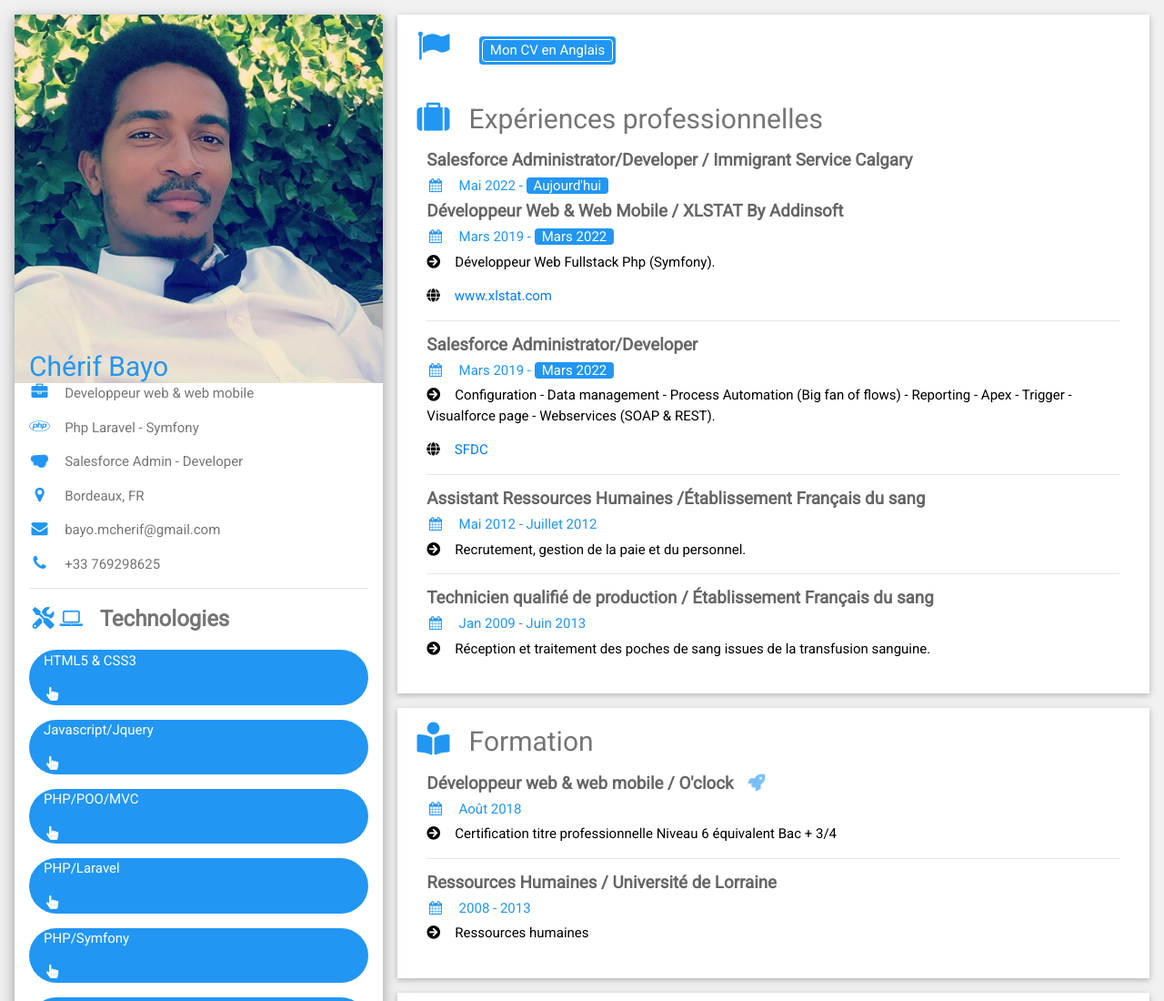
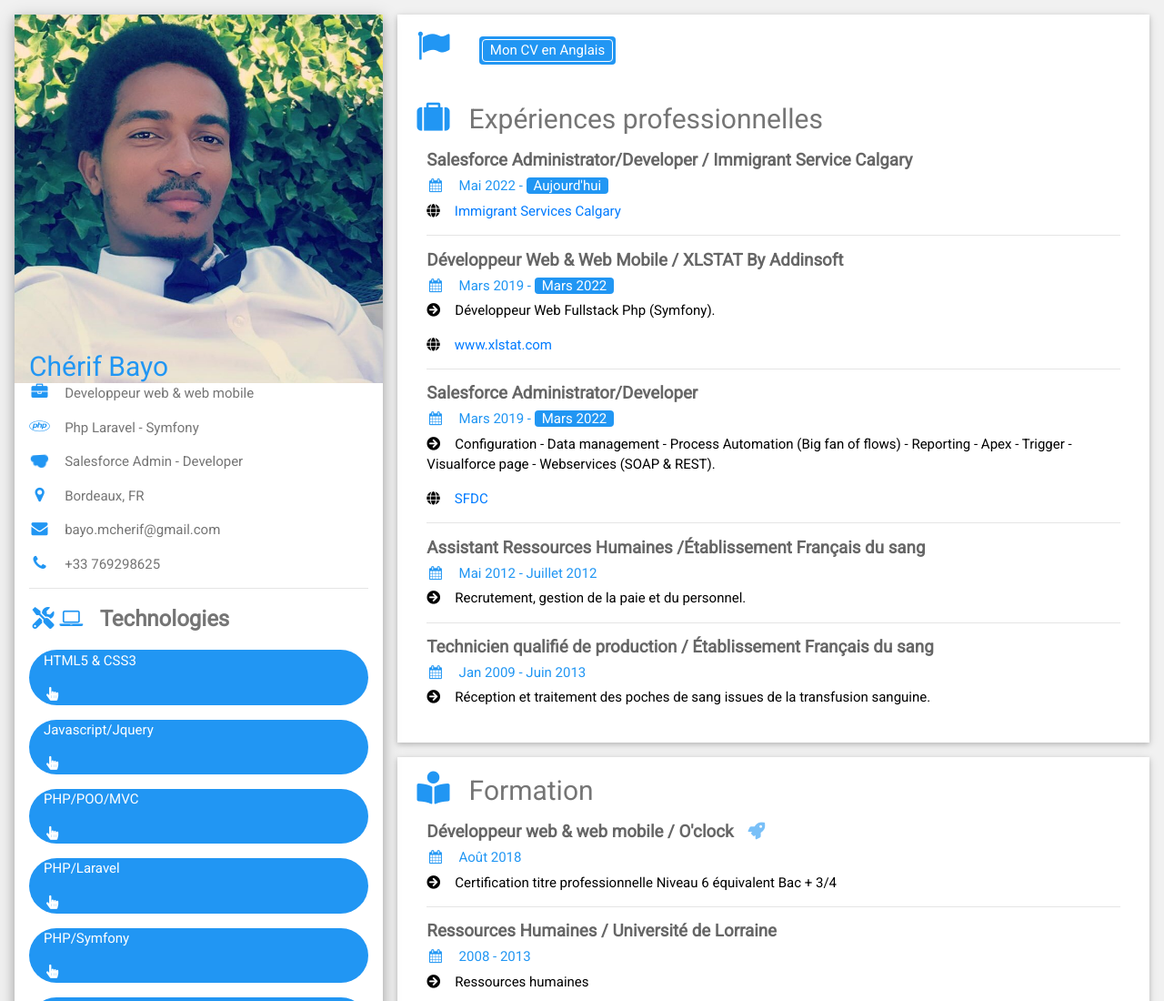
Before and after one commit to cherif-bayo/CV-Cherif-Bayo, a plain HTML site: page index.html in a window 1280 px wide. Shown: the top 1100 px of the page at 91% size. Drawn offline with nearby package versions, Linux system fonts and the light colour scheme.

Commit message:
added isc web link

```diff
--- a/index.html
+++ b/index.html
@@ -70,6 +70,9 @@
 									class="fa fa-calendar fa-fw w3-margin-right"></i>Mai
 								2022 - <span class="w3-tag w3-blue w3-round">Aujourd'hui</span>
 							</h6>
+							<p><i class="fas fa-globe w3-margin-right"></i><a
+								href="https://www.immigrantservicescalgary.ca">Immigrant Services Calgary</a></p>
+							<hr>
 						</div>
 					<div class="w3-container">
 						<h5 class="w3-opacity"><b>Développeur Web & Web Mobile / XLSTAT By
```
